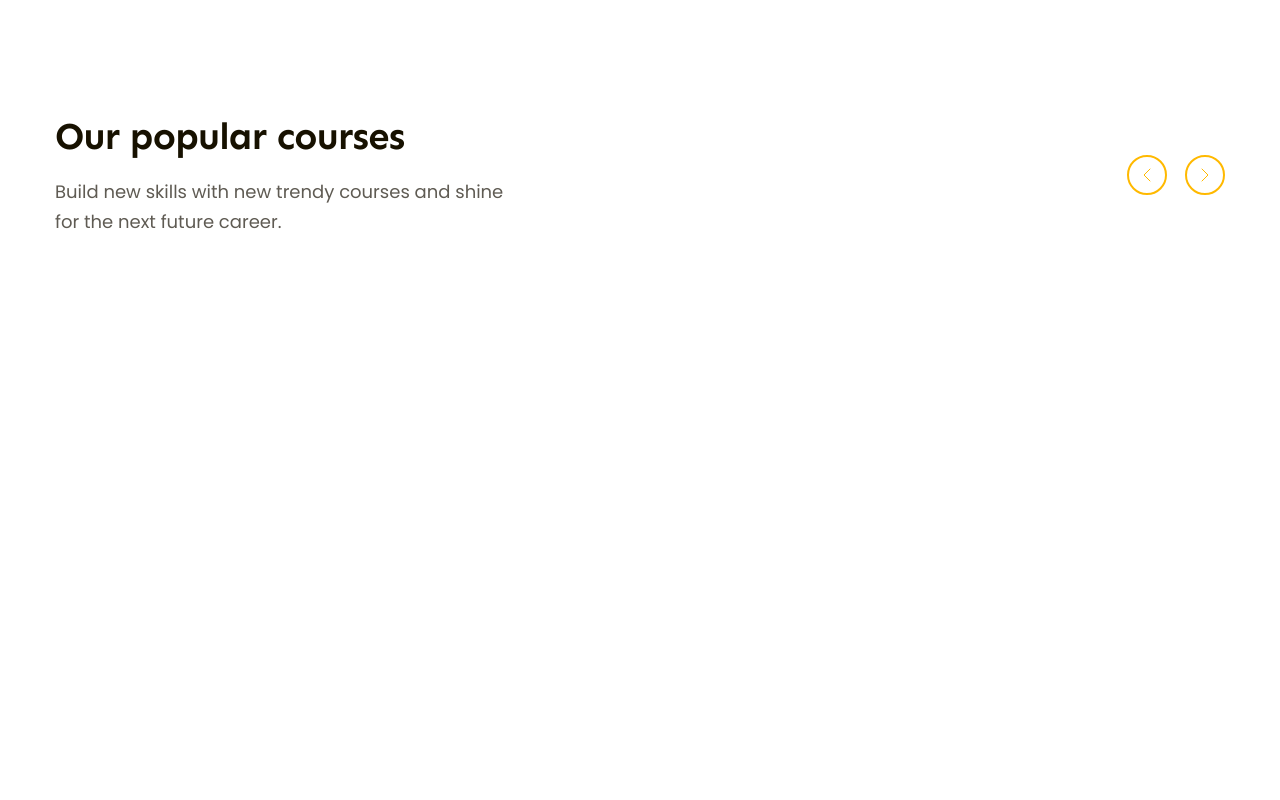
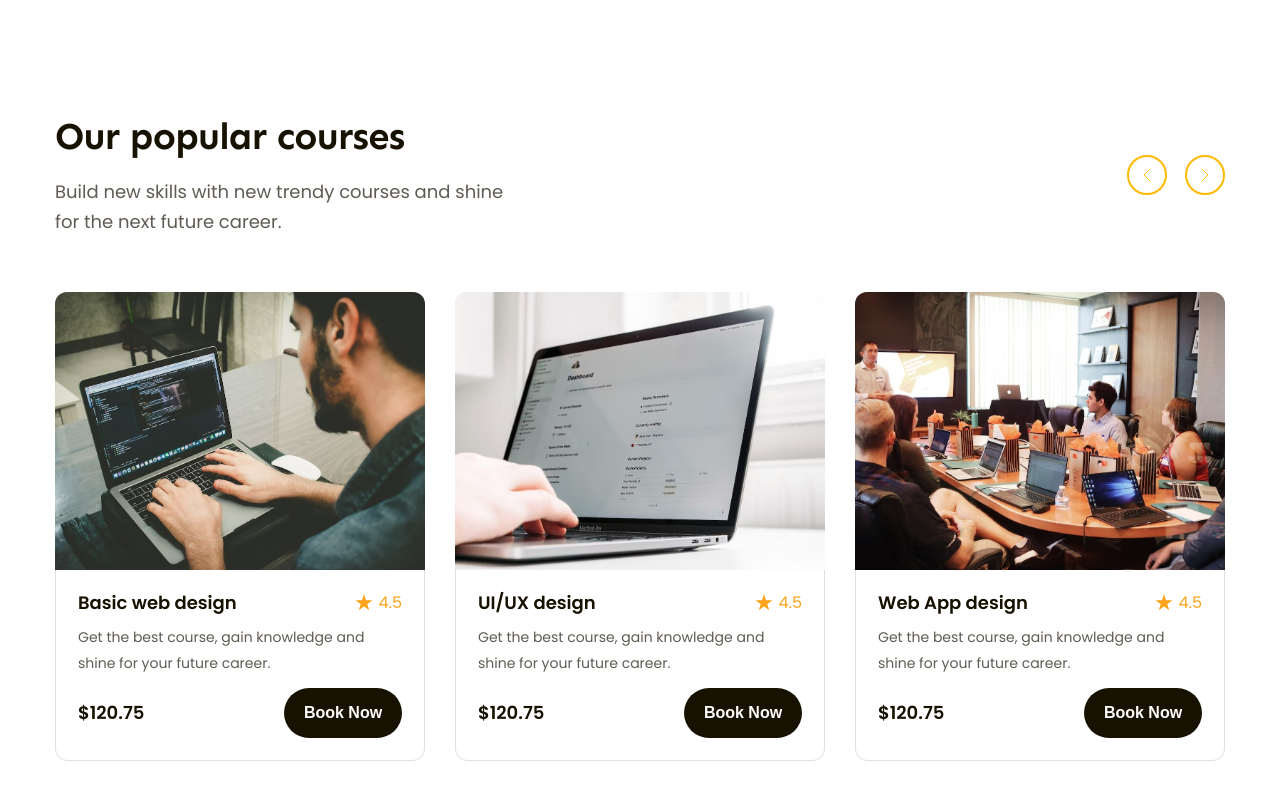
Before and after one commit to ngomanhson/lesson, a plain HTML site: page index.html in a window 1280 px wide. Shown: the part 987-1787 px from the top of the page. Drawn offline with Linux system fonts and the light colour scheme.

Commit message:
Popular #2

```diff
--- a/assets/css/styles.css
+++ b/assets/css/styles.css
@@ -5,6 +5,7 @@
 :root {
     --primary-color: #ffb900;
     --font-heading: Sen, sans-serif;
+    --animation: 0.2s linear;
 }
 
 html {
@@ -30,7 +31,7 @@ a {
 
 .btn {
     display: inline-block;
-    min-width: 118;
+    min-width: 118px;
     padding: 0 16px;
     line-height: 50px;
     font-weight: 600;
@@ -39,7 +40,8 @@ a {
     color: #ffffff;
     background: #171100;
     border-radius: 999px;
-    transition: 0.2s;
+    cursor: pointer;
+    transition: var(--animation);
 }
 
 .btn:hover {
@@ -94,7 +96,7 @@ a {
     font-size: 1.6rem;
     color: #5f5b53;
     padding: 8px 21px;
-    transition: 0.2s linear;
+    transition: var(--animation);
 }
 
 .nav a:hover,
@@ -308,10 +310,91 @@ a {
     border-radius: 50%;
     background: transparent;
     cursor: pointer;
-    transition: 0.2s linear;
+    transition: var(--animation);
 }
 
 .popular-top .control-btn:hover {
     background: var(--primary-color);
     color: #ffffff;
 }
+
+.popular .course-list {
+    display: flex;
+    gap: 30px;
+    margin-top: 55px;
+}
+
+.popular .course-item {
+    flex: 1;
+    background: #ffffff;
+    border: 1px solid #e2dfda;
+    border-radius: 12px;
+    transition: var(--animation);
+}
+
+.popular .course-item:hover {
+    border-color: transparent;
+    box-shadow: 0px 18px 36px rgba(0, 0, 0, 0.05);
+}
+
+.popular .course-item .thumb {
+    width: calc(100% + 2px);
+    height: 278px;
+    margin: -1px;
+    object-fit: cover;
+    border-radius: 12px 12px 0px 0px;
+}
+
+.popular .course-item .info {
+    padding: 16px 22px 22px;
+}
+
+.popular .course-item .head,
+.popular .course-item .rating,
+.popular .course-item .foot {
+    display: flex;
+    align-items: center;
+    justify-content: space-between;
+}
+
+.popular .course-item .title a {
+    font-weight: 600;
+    font-size: 1.8rem;
+    line-height: 1.67;
+    color: #171100;
+}
+
+.popular .rating .value {
+    margin-left: 6px;
+    font-weight: 400;
+    font-size: 1.6rem;
+    color: #fea31b;
+}
+
+.popular .course-item .desc {
+    margin-top: 6px;
+    font-weight: 400;
+    font-size: 1.4rem;
+    line-height: 1.86;
+    color: #5f5b53;
+}
+
+.popular .course-item .foot {
+    margin-top: 12px;
+}
+
+.popular .course-item .price {
+    font-weight: 600;
+    font-size: 1.8rem;
+    color: #171100;
+}
+
+.popular .course-item .book-btn {
+    border: none;
+    transition: var(--animation);
+}
+
+.popular .course-item .book-btn:hover {
+    background: var(--primary-color);
+    color: #ffffff;
+}
--- a/index.html
+++ b/index.html
@@ -140,6 +140,80 @@
                             </button>
                         </div>
                     </div>
+
+                    <div class="course-list">
+                        <!-- Course Item 1 -->
+                        <div class="course-item">
+                            <a href="#!">
+                                <img src="./assets/images/course-2.jpg" alt="Basic web design" class="thumb" />
+                            </a>
+                            <div class="info">
+                                <div class="head">
+                                    <h3 class="title">
+                                        <a href="#!">Basic web design</a>
+                                    </h3>
+                                    <div class="rating">
+                                        <img src="./assets/icons/star.svg" alt="Star" class="star" />
+                                        <span class="value">4.5</span>
+                                    </div>
+                                </div>
+                                <p class="desc">Get the best course, gain knowledge and shine for your future career.</p>
+
+                                <div class="foot">
+                                    <span class="price">$120.75</span>
+                                    <button class="btn book-btn">Book Now</button>
+                                </div>
+                            </div>
+                        </div>
+
+                        <!-- Course Item 2 -->
+                        <div class="course-item">
+                            <a href="#!">
+                                <img src="./assets/images/course-1.jpg" alt="Basic web design" class="thumb" />
+                            </a>
+                            <div class="info">
+                                <div class="head">
+                                    <h3 class="title">
+                                        <a href="#!">UI/UX design</a>
+                                    </h3>
+                                    <div class="rating">
+                                        <img src="./assets/icons/star.svg" alt="Star" class="star" />
+                                        <span class="value">4.5</span>
+                                    </div>
+                                </div>
+                                <p class="desc">Get the best course, gain knowledge and shine for your future career.</p>
+
+                                <div class="foot">
+                                    <span class="price">$120.75</span>
+                                    <button class="btn book-btn">Book Now</button>
+                                </div>
+                            </div>
+                        </div>
+
+                        <!-- Course Item 3 -->
+                        <div class="course-item">
+                            <a href="#!">
+                                <img src="./assets/images/course-3.jpg" alt="Basic web design" class="thumb" />
+                            </a>
+                            <div class="info">
+                                <div class="head">
+                                    <h3 class="title">
+                                        <a href="#!">Web App design</a>
+                                    </h3>
+                                    <div class="rating">
+                                        <img src="./assets/icons/star.svg" alt="Star" class="star" />
+                                        <span class="value">4.5</span>
+                                    </div>
+                                </div>
+                                <p class="desc">Get the best course, gain knowledge and shine for your future career.</p>
+
+                                <div class="foot">
+                                    <span class="price">$120.75</span>
+                                    <button class="btn book-btn">Book Now</button>
+                                </div>
+                            </div>
+                        </div>
+                    </div>
                 </div>
             </div>
         </main>
```
Also changed, not shown: assets/icons/star.svg (added), assets/images/course-1.jpg (added), assets/images/course-2.jpg (added), assets/images/course-3.jpg (added).
